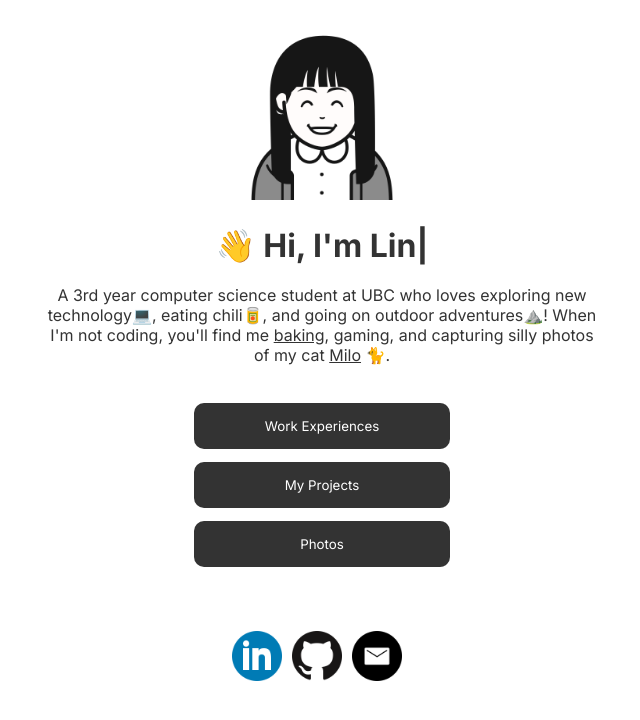
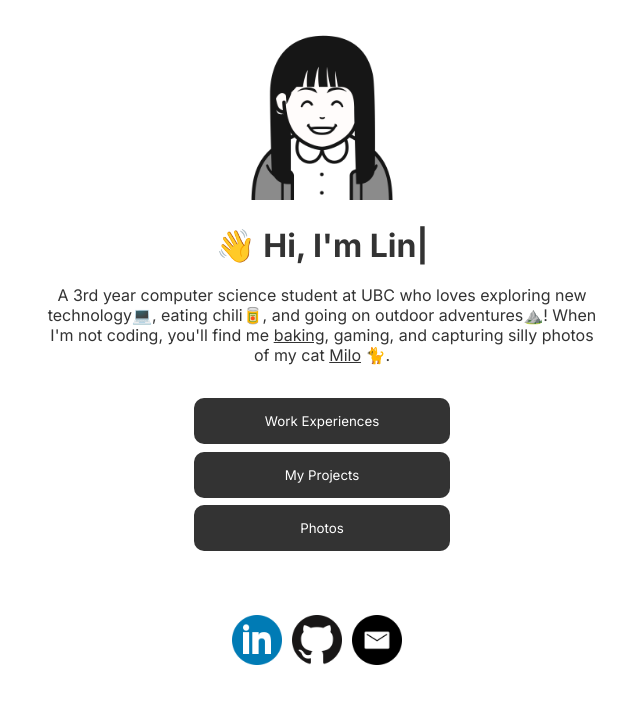
Before and after one commit to lhan0903/Milo, a React (Create React App) app: page / in a window 1280 px wide. Shown: the top 720 px of the page, without its empty margins (318-958 px from the left). Built offline with nearby package versions, Linux system fonts and the light colour scheme.

Commit message:
added navbar

```diff
--- a/src/index.css
+++ b/src/index.css
@@ -53,5 +53,5 @@ a:hover {
   border:none;
   border-radius:10px;
   padding:15px;
-  margin-top: 5%;
+  margin-top: 3%;
 }
```
